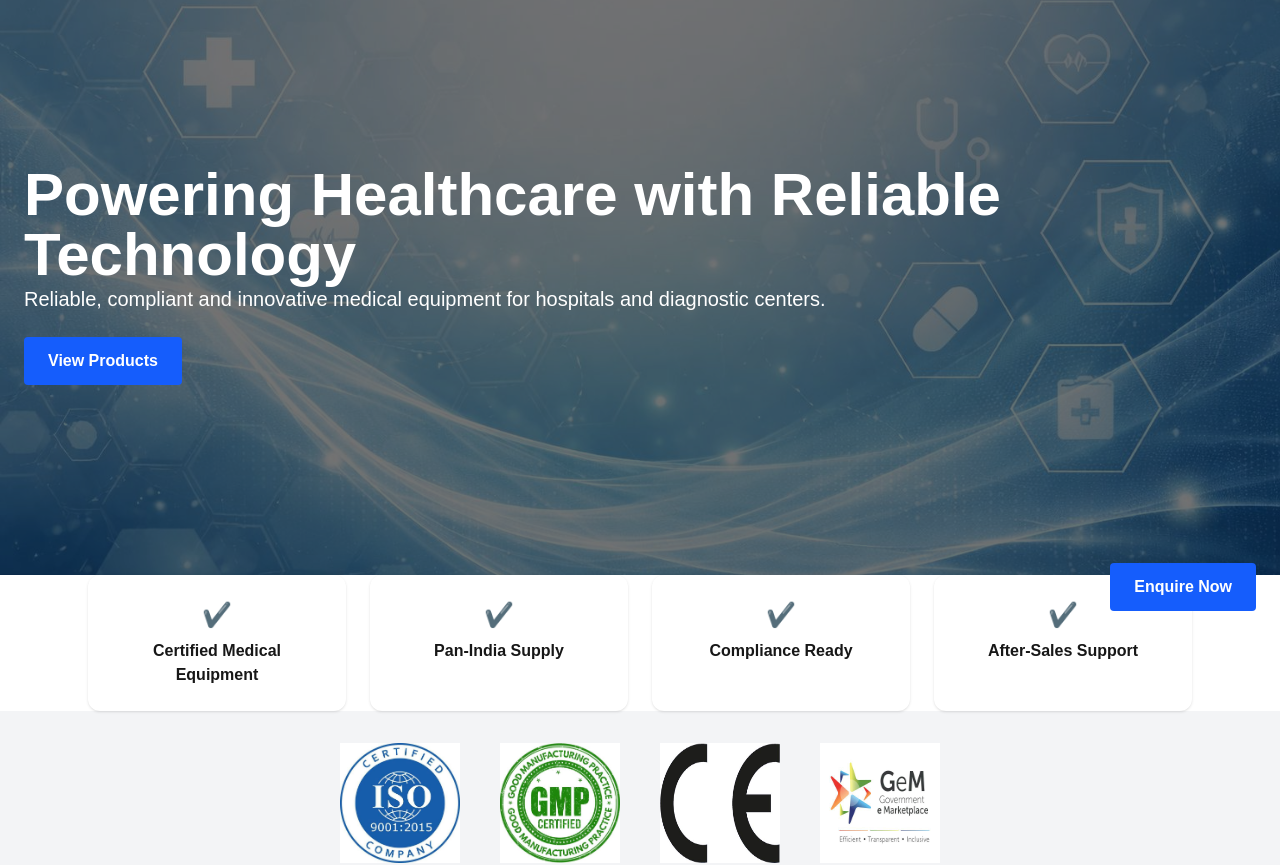
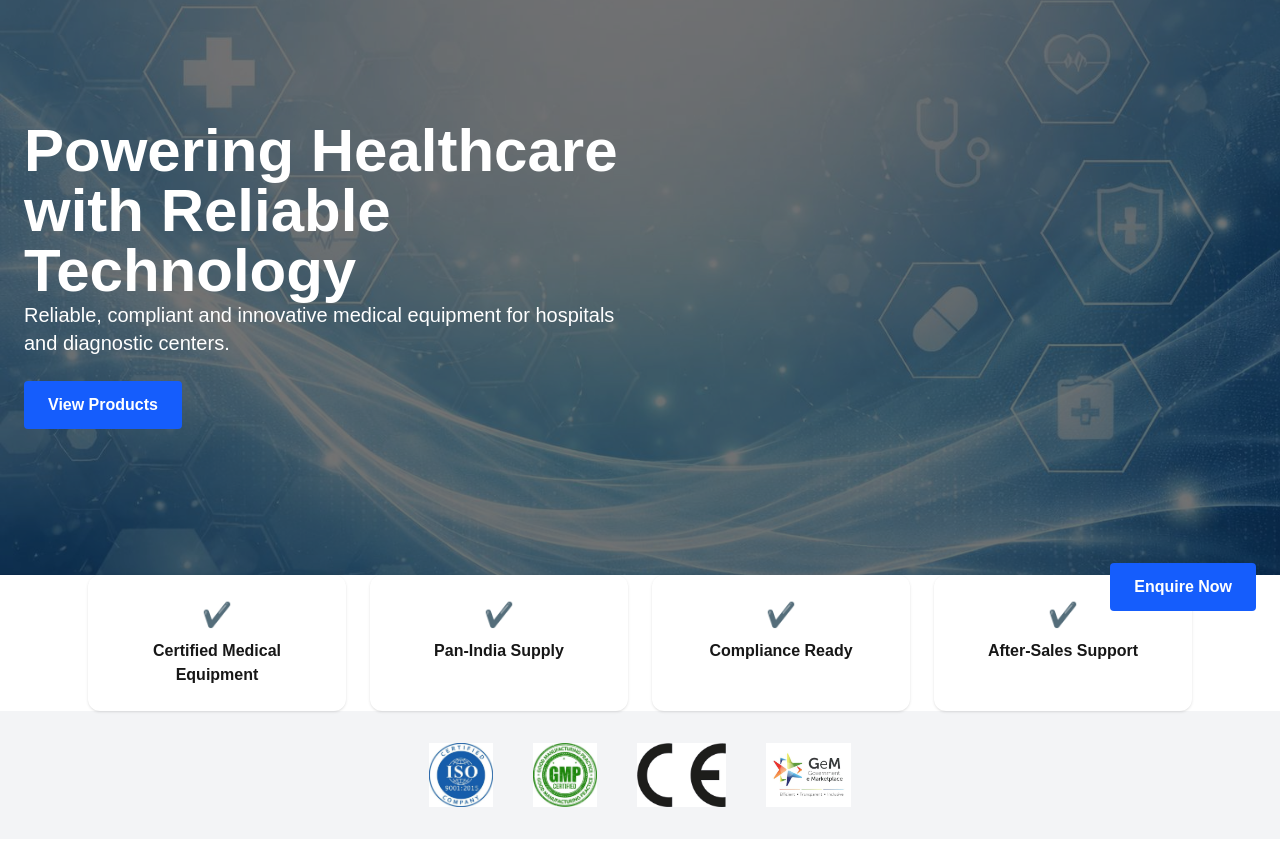
Before and after one commit to mansisharma1017-lab/ck-medical-site, a Next.js app: page / in a window 1280 px wide. Shown: the part 165-1030 px from the top of the page. Built offline with nearby package versions, Linux system fonts and the light colour scheme.

Commit message:
layout tweak patch applied

```diff
--- a/src/app/page.js
+++ b/src/app/page.js
@@ -5,8 +5,8 @@ import FeatureStrip from "@/components/FeatureStrip";
 import CertStrip from "@/components/CertStrip";
 import AboutPreview from "@/components/AboutPreview";
 import ProductCategories from "@/components/ProductCategories";
+import Solutions from "@/components/Solutions";
 import ProductsPreview from "@/components/ProductsPreview";
-import Solutions from "@/components/Solutions";
 import MissionVision from "@/components/MissionVision";
 import Values from "@/components/Values";
 import Testimonials from "@/components/Testimonials";
@@ -25,8 +25,8 @@ export default function Home() {
       <CertStrip />
       <AboutPreview />
       <ProductCategories />
+      <Solutions />
       <ProductsPreview />
-      <Solutions />
       <MissionVision />
       <Values />
       <Testimonials />
--- a/src/components/CertStrip.jsx
+++ b/src/components/CertStrip.jsx
@@ -5,10 +5,14 @@ export default function CertStrip() {
     <section className="bg-gray-100 py-8">
       <div className="max-w-6xl mx-auto flex flex-wrap justify-center gap-10">
 
-        <Image src="/cert/iso.png" width={120} height={60} alt="ISO"/>
-        <Image src="/cert/gmp.png" width={120} height={60} alt="GMP"/>
-        <Image src="/cert/ce.png" width={120} height={60} alt="CE"/>
-        <Image src="/cert/gem.png" width={120} height={60} alt="GeM"/>
+        <Image src="/cert/iso.png" width={120} height={60} alt="ISO"
+           className="h-16 w-auto object-contain" />
+        <Image src="/cert/gmp.png" width={120} height={60} alt="GMP"
+           className="h-16 w-auto object-contain" />
+        <Image src="/cert/ce.png" width={120} height={60} alt="CE"
+           className="h-16 w-auto object-contain" />
+        <Image src="/cert/gem.png" width={120} height={60} alt="GeM"
+           className="h-16 w-auto object-contain" />
 
       </div>
     </section>
--- a/src/components/Footer.jsx
+++ b/src/components/Footer.jsx
@@ -1,7 +1,7 @@
 export default function Footer() {
   return (
     <footer className="bg-gray-900 text-white mt-20">
-      <div className="max-w-7xl mx-auto px-6 py-12 grid md:grid-cols-3 gap-8">
+      <div className="max-w-7xl mx-auto px-6 py-20 grid md:grid-cols-3 gap-8">
 
         <div>
           <h4 className="font-bold mb-3">CK Medical Systems</h4>
--- a/src/components/Hero.jsx
+++ b/src/components/Hero.jsx
@@ -9,7 +9,7 @@ export default function Hero() {
       style={{ backgroundImage: "url('/hero-bg.jpg')" }}
     >
       <div className="bg-black/55 w-full h-full flex items-center">
-        <div className="max-w-7xl mx-auto text-white p-6">
+        <div className="max-w-2xl text-white p-6">
 
           <motion.h1
             initial={{ opacity: 0, y: 40 }}
--- a/src/components/ProductCard.jsx
+++ b/src/components/ProductCard.jsx
@@ -3,7 +3,7 @@ import Link from "next/link";
 
 export default function ProductCard({ p }) {
   return (
-    <div className="border rounded-xl overflow-hidden shadow hover:shadow-lg transition">
+    <div className="border rounded-xl overflow-hidden shadow hover:shadow-lg transition h-full flex flex-col">
 
       <div className="relative h-56">
         <Image
@@ -14,14 +14,14 @@ export default function ProductCard({ p }) {
         />
       </div>
 
-      <div className="p-5">
+      <div className="p-5 flex flex-col flex-grow">
         <h3 className="font-bold text-lg mb-1">{p.name}</h3>
         <p className="text-sm text-gray-500 mb-2">{p.brand}</p>
         <p className="text-gray-600 text-sm mb-4">{p.desc}</p>
 
         {/* Enquiry button with product name in URL */}
         <Link href={`/products/${p.id}`}>
-          <button className="bg-blue-600 hover:bg-blue-700 text-white px-6 py-3 rounded font-semibold transition">
+          <button className="mt-auto bg-blue-600 hover:bg-blue-700 text-white px-6 py-3 rounded font-semibold transition">
            View Details
           </button>
         </Link>
--- a/src/components/ProductCategories.jsx
+++ b/src/components/ProductCategories.jsx
@@ -9,21 +9,21 @@ export default function ProductCategories() {
 
         <div className="grid md:grid-cols-3 gap-8">
 
-          <div className="bg-white p-8 rounded-xl shadow">
+          <div className="bg-white p-8 rounded-xl shadow hover:shadow-lg transition">
             <h3 className="font-bold mb-3">Respiratory Care</h3>
             <p className="text-gray-600">
               CPAP, BIPAP and respiratory support systems.
             </p>
           </div>
 
-          <div className="bg-white p-8 rounded-xl shadow">
+          <div className="bg-white p-8 rounded-xl shadow hover:shadow-lg transition">
             <h3 className="font-bold mb-3">Patient Monitoring</h3>
             <p className="text-gray-600">
               Multi-parameter monitoring devices.
             </p>
           </div>
 
-          <div className="bg-white p-8 rounded-xl shadow">
+          <div className="bg-white p-8 rounded-xl shadow hover:shadow-lg transition">
             <h3 className="font-bold mb-3">Clinical Devices</h3>
             <p className="text-gray-600">
               ICU and diagnostic equipment.
--- a/src/components/Testimonials.jsx
+++ b/src/components/Testimonials.jsx
@@ -9,17 +9,17 @@ export default function Testimonials() {
 
         <div className="grid md:grid-cols-3 gap-8">
 
-          <div className="bg-white p-6 rounded-xl shadow">
+          <div className="bg-white p-6 rounded-xl shadow h-full">
             <p>"Reliable equipment and fast delivery."</p>
             <p className="mt-4 font-semibold">Hospital Partner</p>
           </div>
 
-          <div className="bg-white p-6 rounded-xl shadow">
+          <div className="bg-white p-6 rounded-xl shadow h-full">
             <p>"Excellent after-sales support."</p>
             <p className="mt-4 font-semibold">Diagnostic Center</p>
           </div>
 
-          <div className="bg-white p-6 rounded-xl shadow">
+          <div className="bg-white p-6 rounded-xl shadow h-full">
             <p>"Quality products and compliance ready."</p>
             <p className="mt-4 font-semibold">Healthcare Buyer</p>
           </div>
```
